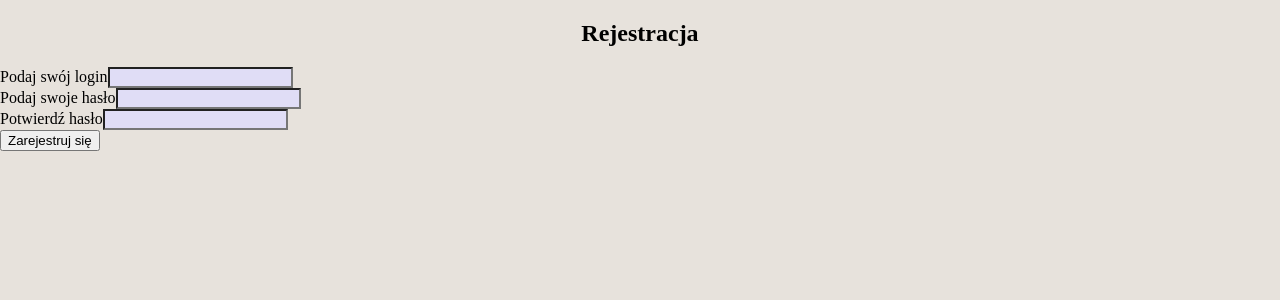
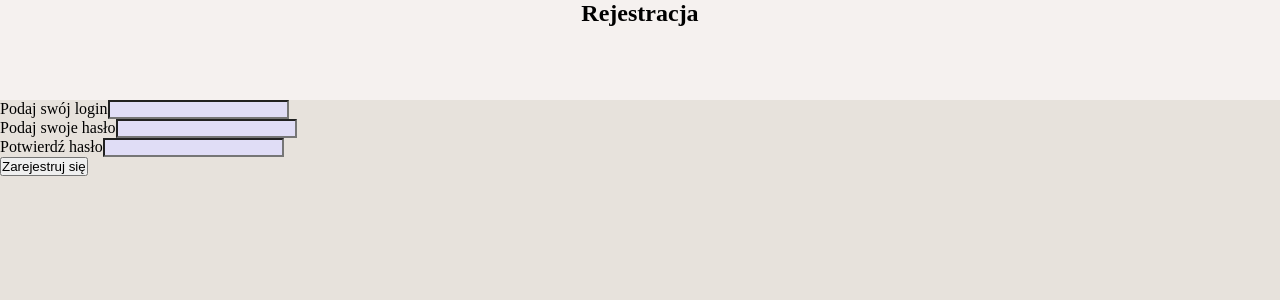
Before and after one commit to RadekPalka/react-i-am-sober, a React (Vite) app: page /registration-page in a window 1280 px wide. Shown: the top 300 px of the page. Built offline with nearby package versions, Linux system fonts and the light colour scheme.

Commit message:
wip: continue styling application

```diff
--- a/src/components/Form.tsx
+++ b/src/components/Form.tsx
@@ -4,13 +4,6 @@ import { AddictionInput } from './AddictionInput';
 import { DateInput } from './DateInput';
 import { DailyCostInput } from './DailyCostInput';
 import { StyledDiv } from './StyledDiv';
-const StyledForm = styled.form`
-	display: flex;
-	flex-direction: column;
-	justify-content: space-around;
-	width: 75%;
-	margin: 0 auto;
-`;
 
 const StyledButton = styled.button``;
 export const Form: React.FC = () => {
--- a/src/index.css
+++ b/src/index.css
@@ -1,4 +1,4 @@
-body {
+* {
 	padding: 0;
 	margin: 0;
 }
--- a/src/pages/RegistrationForm.tsx
+++ b/src/pages/RegistrationForm.tsx
@@ -16,7 +16,10 @@ export const RegistrationForm: React.FC = () => {
 		background-color: #e7e2dc;
 		width: 100vw;
 	`;
-
+	const StyledDiv = styled.div`
+		height: 100px;
+		background-color: #f5f1ef;
+	`;
 	const handleChange = (
 		callback: React.Dispatch<React.SetStateAction<string>>,
 		value: string
@@ -53,7 +56,9 @@ export const RegistrationForm: React.FC = () => {
 	};
 	return (
 		<StyledSection>
-			<StyledH1>Rejestracja</StyledH1>
+			<StyledDiv>
+				<StyledH1>Rejestracja</StyledH1>
+			</StyledDiv>
 			<form onSubmit={handleForm}>
 				<AuthInput
 					value={login}
```
Also changed, not shown: src/components/StyledForm.tsx (added, +9 -0 lines).
